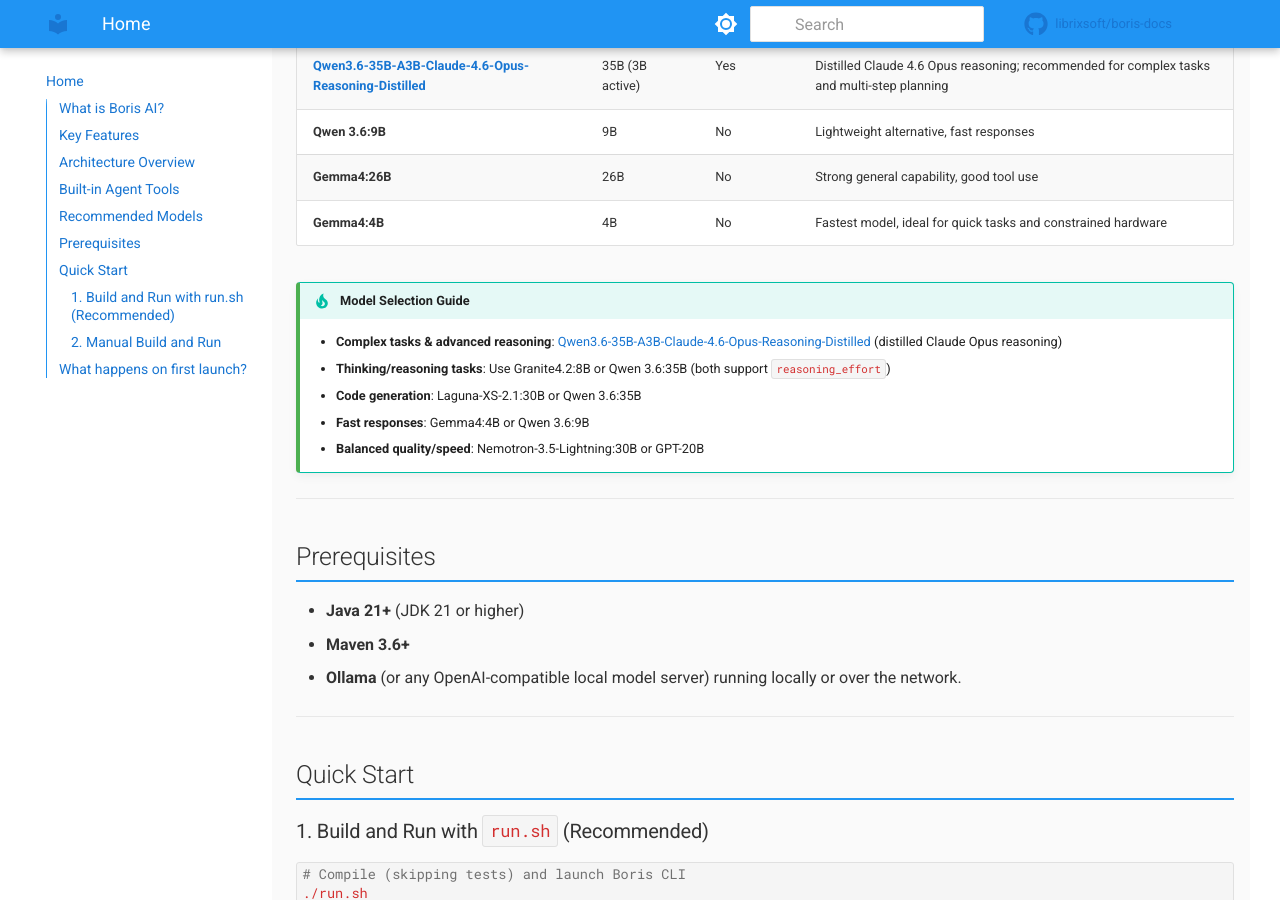
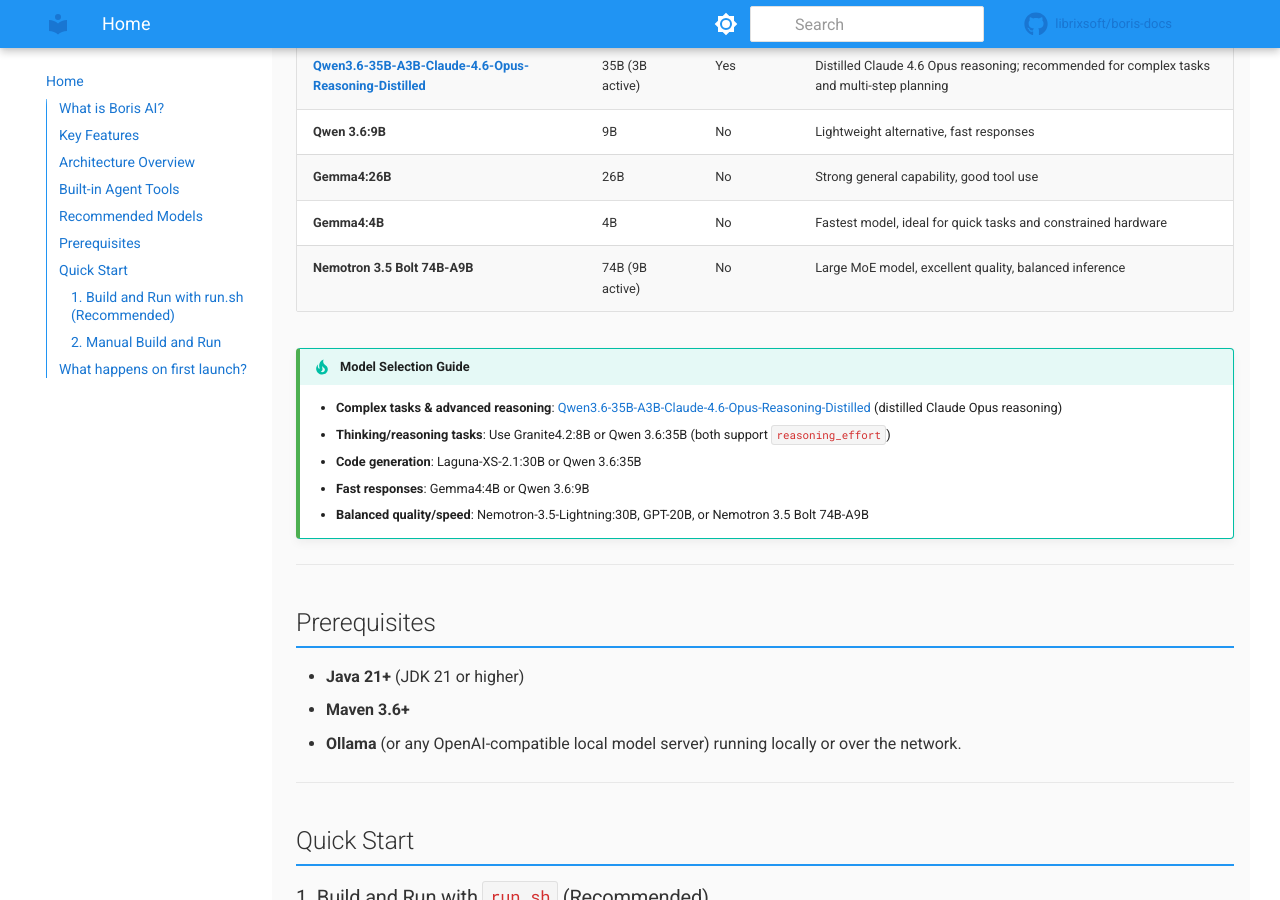
Before and after one commit to librixsoft/boris-docs, an MkDocs documentation site: the page built from docs/index.md, in a window 1280 px wide and 900 px high, scrolled down 2840 px. Built offline with MkDocs 1.6.1 and Material for MkDocs 9.7.7, drawn with Linux system fonts in a browser that asks for light colours; comment, search, counter and statistics services are not loaded.

Commit message:
add Nemotron 3.5 Bolt 74B-A9B to tested models

```diff
--- a/docs/index.md
+++ b/docs/index.md
@@ -83,13 +83,14 @@
 | **Qwen 3.6:9B** | 9B | No | Lightweight alternative, fast responses |
 | **Gemma4:26B** | 26B | No | Strong general capability, good tool use |
 | **Gemma4:4B** | 4B | No | Fastest model, ideal for quick tasks and constrained hardware |
+| **Nemotron 3.5 Bolt 74B-A9B** | 74B (9B active) | No | Large MoE model, excellent quality, balanced inference |
 
 !!! tip "Model Selection Guide"
     - **Complex tasks & advanced reasoning**: [Qwen3.6-35B-A3B-Claude-4.6-Opus-Reasoning-Distilled](https://huggingface.co/hesamation/Qwen3.6-35B-A3B-Claude-4.6-Opus-Reasoning-Distilled) (distilled Claude Opus reasoning)
     - **Thinking/reasoning tasks**: Use Granite4.2:8B or Qwen 3.6:35B (both support `reasoning_effort`)
     - **Code generation**: Laguna-XS-2.1:30B or Qwen 3.6:35B
     - **Fast responses**: Gemma4:4B or Qwen 3.6:9B
-    - **Balanced quality/speed**: Nemotron-3.5-Lightning:30B or GPT-20B
+    - **Balanced quality/speed**: Nemotron-3.5-Lightning:30B, GPT-20B, or Nemotron 3.5 Bolt 74B-A9B
 
 ---
 
```
